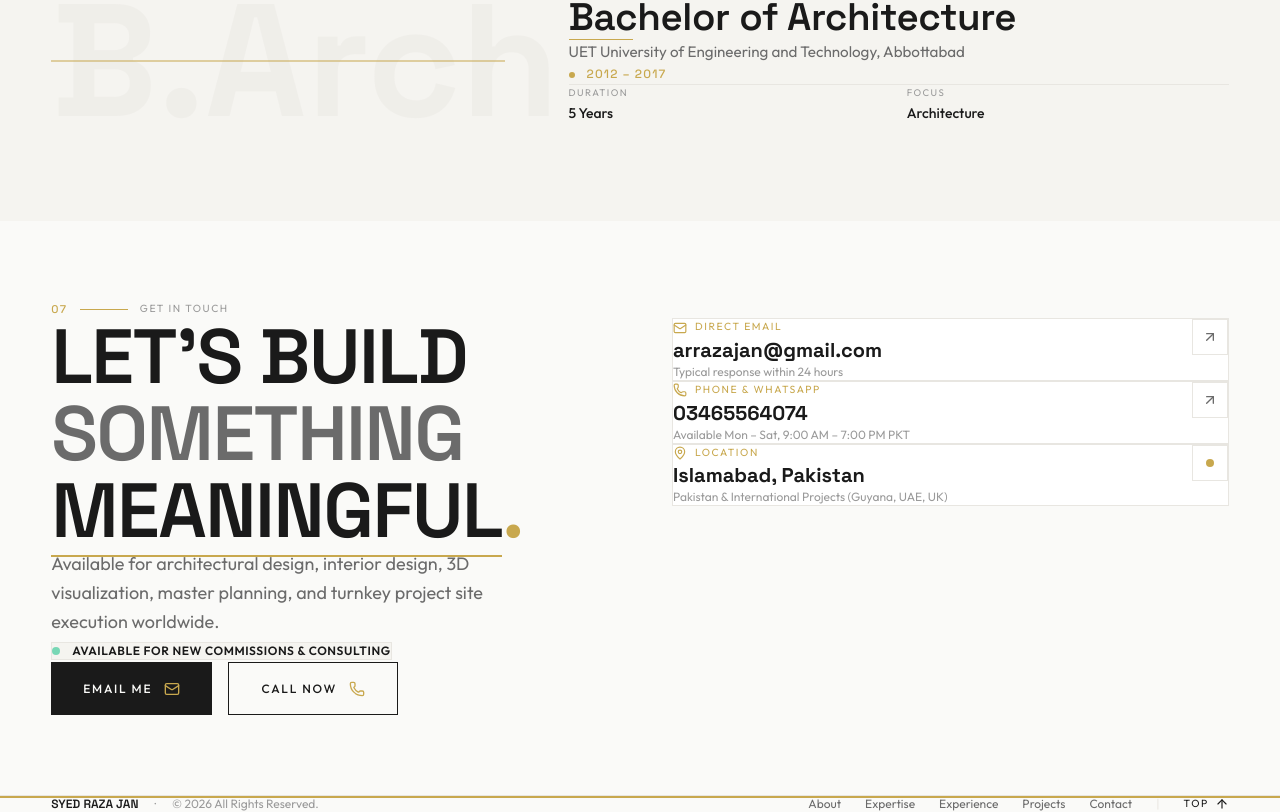
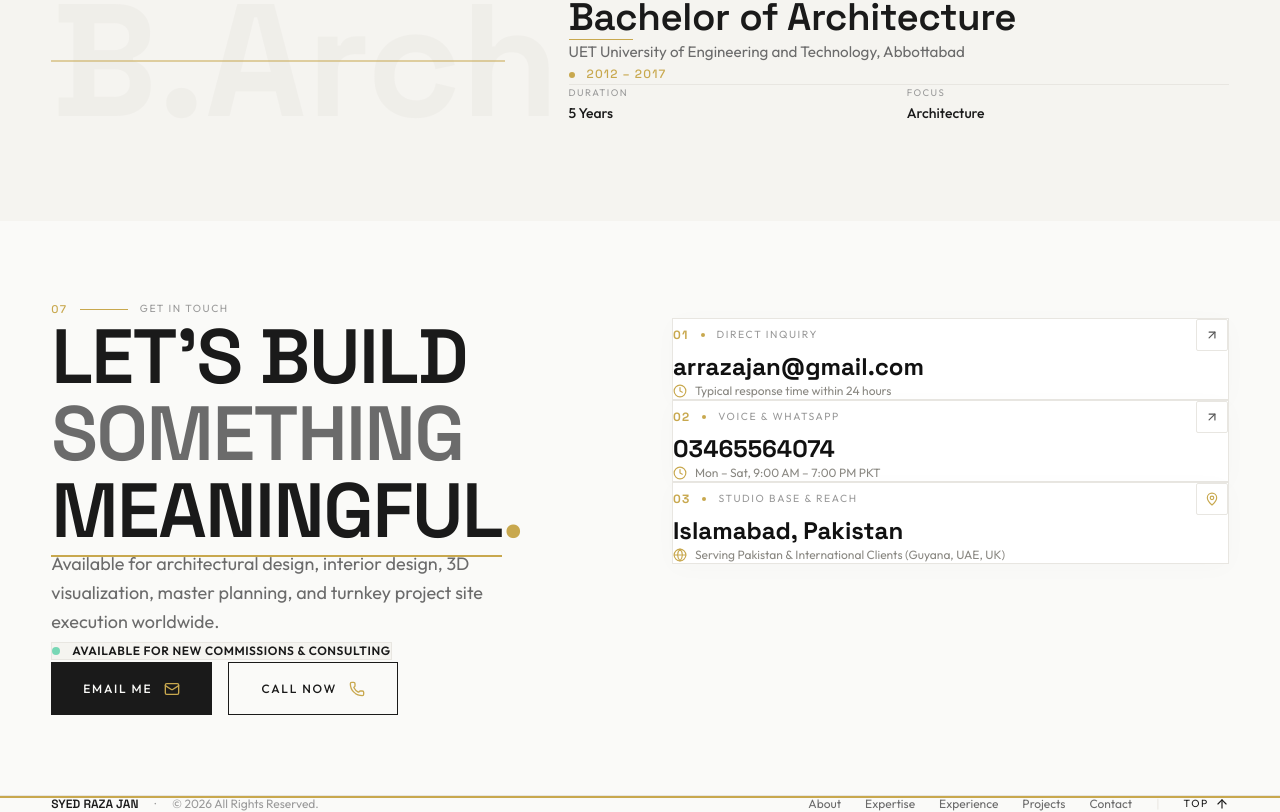
Before and after one commit to 00tatheer00/raza-jan-website, a Next.js app: page / in a window 1280 px wide. Shown: the part 5657-6469 px from the top of the page. Built offline with nearby package versions, Linux system fonts and the light colour scheme.

Commit message:
Upgrade Contact right-side: architectural 01/02/03 index cards, luxury gold slide effects, elevation hover and refined typography

```diff
--- a/src/components/Contact.tsx
+++ b/src/components/Contact.tsx
@@ -3,7 +3,7 @@
 import { motion } from "framer-motion";
 import { useInView } from "@/hooks/useInView";
 import { siteData } from "@/data/siteData";
-import { Mail, Phone, MapPin, ArrowUpRight } from "lucide-react";
+import { Mail, Phone, MapPin, ArrowUpRight, Clock, Globe } from "lucide-react";
 
 export default function Contact() {
   const { ref, isInView } = useInView({ threshold: 0.1 });
@@ -101,88 +101,110 @@ export default function Contact() {
             </motion.div>
           </div>
 
-          {/* ── Right Column: Architectural Contact Cards ── */}
-          <div className="lg:col-span-6 space-y-4 lg:pt-2">
+          {/* ── Right Column: Premium Architectural Contact Blocks ── */}
+          <div className="lg:col-span-6 space-y-6 lg:pt-2">
 
-            {/* Email Card */}
+            {/* Card 01: Direct Email */}
             <motion.a
               href={`mailto:${siteData.personal.email}`}
-              className="group block p-6 md:p-8 border border-[var(--color-border)] bg-white hover:border-[var(--color-accent)] transition-all duration-300 relative overflow-hidden"
+              className="group block p-7 sm:p-9 bg-white border border-[#E8E6E1] hover:border-[var(--color-accent)] transition-all duration-400 relative overflow-hidden shadow-[0_4px_24px_rgba(0,0,0,0.02)] hover:shadow-[0_12px_32px_rgba(200,168,78,0.08)] hover:-translate-y-1"
               initial={{ opacity: 0, y: 20 }}
               animate={isInView ? { opacity: 1, y: 0 } : {}}
               transition={{ duration: 0.5, delay: 0.3 }}
             >
-              <div className="absolute top-0 left-0 w-1 h-full bg-[var(--color-accent)] opacity-0 group-hover:opacity-100 transition-opacity duration-300" />
-              <div className="flex items-start justify-between">
-                <div>
-                  <div className="flex items-center gap-2 text-micro text-[var(--color-accent)] font-semibold mb-2">
-                    <Mail className="w-3.5 h-3.5" />
-                    <span>DIRECT EMAIL</span>
-                  </div>
-                  <h3 className="font-display text-lg md:text-xl font-bold text-[var(--color-text)] group-hover:text-[var(--color-accent)] transition-colors">
-                    {siteData.personal.email}
-                  </h3>
-                  <p className="text-xs text-[var(--color-text-muted)] mt-1">
-                    Typical response within 24 hours
-                  </p>
+              {/* Gold Top Slide Line */}
+              <div className="absolute top-0 left-0 w-0 h-[2px] bg-[var(--color-accent)] group-hover:w-full transition-all duration-500 ease-out" />
+
+              <div className="flex items-center justify-between gap-4 mb-4">
+                <div className="flex items-center gap-3">
+                  <span className="font-display font-bold text-xs text-[var(--color-accent)] tracking-widest">
+                    01
+                  </span>
+                  <span className="w-1 h-1 rounded-full bg-[var(--color-accent)]" />
+                  <span className="text-micro text-[var(--color-text-muted)] font-semibold tracking-wider">
+                    DIRECT INQUIRY
+                  </span>
                 </div>
-                <div className="w-9 h-9 border border-[var(--color-border)] group-hover:border-[var(--color-accent)] group-hover:bg-[var(--color-accent)] flex items-center justify-center transition-all duration-300">
-                  <ArrowUpRight className="w-4 h-4 text-[var(--color-text-secondary)] group-hover:text-white transition-colors" />
+                <div className="w-8 h-8 rounded-xs border border-[#E8E6E1] group-hover:border-[var(--color-accent)] group-hover:bg-[var(--color-accent)] flex items-center justify-center transition-all duration-300">
+                  <ArrowUpRight className="w-3.5 h-3.5 text-[#555555] group-hover:text-white transition-colors" />
                 </div>
+              </div>
+
+              <h3 className="font-display text-xl sm:text-2xl font-bold text-[#111111] group-hover:text-[var(--color-accent)] transition-colors mb-2">
+                {siteData.personal.email}
+              </h3>
+
+              <div className="flex items-center gap-2 text-xs text-[#8A8882]">
+                <Clock className="w-3.5 h-3.5 text-[var(--color-accent)] shrink-0" />
+                <span>Typical response time within 24 hours</span>
               </div>
             </motion.a>
 
-            {/* Phone Card */}
+            {/* Card 02: Telephone & WhatsApp */}
             <motion.a
               href={`tel:${siteData.personal.phone}`}
-              className="group block p-6 md:p-8 border border-[var(--color-border)] bg-white hover:border-[var(--color-accent)] transition-all duration-300 relative overflow-hidden"
+              className="group block p-7 sm:p-9 bg-white border border-[#E8E6E1] hover:border-[var(--color-accent)] transition-all duration-400 relative overflow-hidden shadow-[0_4px_24px_rgba(0,0,0,0.02)] hover:shadow-[0_12px_32px_rgba(200,168,78,0.08)] hover:-translate-y-1"
               initial={{ opacity: 0, y: 20 }}
               animate={isInView ? { opacity: 1, y: 0 } : {}}
               transition={{ duration: 0.5, delay: 0.4 }}
             >
-              <div className="absolute top-0 left-0 w-1 h-full bg-[var(--color-accent)] opacity-0 group-hover:opacity-100 transition-opacity duration-300" />
-              <div className="flex items-start justify-between">
-                <div>
-                  <div className="flex items-center gap-2 text-micro text-[var(--color-accent)] font-semibold mb-2">
-                    <Phone className="w-3.5 h-3.5" />
-                    <span>PHONE &amp; WHATSAPP</span>
-                  </div>
-                  <h3 className="font-display text-lg md:text-xl font-bold text-[var(--color-text)] group-hover:text-[var(--color-accent)] transition-colors">
-                    {siteData.personal.phone}
-                  </h3>
-                  <p className="text-xs text-[var(--color-text-muted)] mt-1">
-                    Available Mon – Sat, 9:00 AM – 7:00 PM PKT
-                  </p>
+              {/* Gold Top Slide Line */}
+              <div className="absolute top-0 left-0 w-0 h-[2px] bg-[var(--color-accent)] group-hover:w-full transition-all duration-500 ease-out" />
+
+              <div className="flex items-center justify-between gap-4 mb-4">
+                <div className="flex items-center gap-3">
+                  <span className="font-display font-bold text-xs text-[var(--color-accent)] tracking-widest">
+                    02
+                  </span>
+                  <span className="w-1 h-1 rounded-full bg-[var(--color-accent)]" />
+                  <span className="text-micro text-[var(--color-text-muted)] font-semibold tracking-wider">
+                    VOICE &amp; WHATSAPP
+                  </span>
                 </div>
-                <div className="w-9 h-9 border border-[var(--color-border)] group-hover:border-[var(--color-accent)] group-hover:bg-[var(--color-accent)] flex items-center justify-center transition-all duration-300">
-                  <ArrowUpRight className="w-4 h-4 text-[var(--color-text-secondary)] group-hover:text-white transition-colors" />
+                <div className="w-8 h-8 rounded-xs border border-[#E8E6E1] group-hover:border-[var(--color-accent)] group-hover:bg-[var(--color-accent)] flex items-center justify-center transition-all duration-300">
+                  <ArrowUpRight className="w-3.5 h-3.5 text-[#555555] group-hover:text-white transition-colors" />
                 </div>
+              </div>
+
+              <h3 className="font-display text-xl sm:text-2xl font-bold text-[#111111] group-hover:text-[var(--color-accent)] transition-colors mb-2">
+                {siteData.personal.phone}
+              </h3>
+
+              <div className="flex items-center gap-2 text-xs text-[#8A8882]">
+                <Clock className="w-3.5 h-3.5 text-[var(--color-accent)] shrink-0" />
+                <span>Mon – Sat, 9:00 AM – 7:00 PM PKT</span>
               </div>
             </motion.a>
 
-            {/* Location Card */}
+            {/* Card 03: Studio Base & Global Reach */}
             <motion.div
-              className="p-6 md:p-8 border border-[var(--color-border)] bg-white relative overflow-hidden"
+              className="p-7 sm:p-9 bg-white border border-[#E8E6E1] relative overflow-hidden shadow-[0_4px_24px_rgba(0,0,0,0.02)]"
               initial={{ opacity: 0, y: 20 }}
               animate={isInView ? { opacity: 1, y: 0 } : {}}
               transition={{ duration: 0.5, delay: 0.5 }}
             >
-              <div className="flex items-start justify-between">
-                <div>
-                  <div className="flex items-center gap-2 text-micro text-[var(--color-accent)] font-semibold mb-2">
-                    <MapPin className="w-3.5 h-3.5" />
-                    <span>LOCATION</span>
-                  </div>
-                  <h3 className="font-display text-lg md:text-xl font-bold text-[var(--color-text)]">
-                    {siteData.personal.location}
-                  </h3>
-                  <p className="text-xs text-[var(--color-text-muted)] mt-1">
-                    Pakistan &amp; International Projects (Guyana, UAE, UK)
-                  </p>
+              <div className="flex items-center justify-between gap-4 mb-4">
+                <div className="flex items-center gap-3">
+                  <span className="font-display font-bold text-xs text-[var(--color-accent)] tracking-widest">
+                    03
+                  </span>
+                  <span className="w-1 h-1 rounded-full bg-[var(--color-accent)]" />
+                  <span className="text-micro text-[var(--color-text-muted)] font-semibold tracking-wider">
+                    STUDIO BASE &amp; REACH
+                  </span>
                 </div>
-                <div className="w-9 h-9 border border-[var(--color-border)] flex items-center justify-center">
-                  <span className="w-2 h-2 rounded-full bg-[var(--color-accent)]" />
+                <div className="w-8 h-8 rounded-xs border border-[#E8E6E1] flex items-center justify-center">
+                  <MapPin className="w-3.5 h-3.5 text-[var(--color-accent)]" />
                 </div>
+              </div>
+
+              <h3 className="font-display text-xl sm:text-2xl font-bold text-[#111111] mb-2">
+                {siteData.personal.location}
+              </h3>
+
+              <div className="flex items-center gap-2 text-xs text-[#8A8882]">
+                <Globe className="w-3.5 h-3.5 text-[var(--color-accent)] shrink-0" />
+                <span>Serving Pakistan &amp; International Clients (Guyana, UAE, UK)</span>
               </div>
             </motion.div>
 
```
